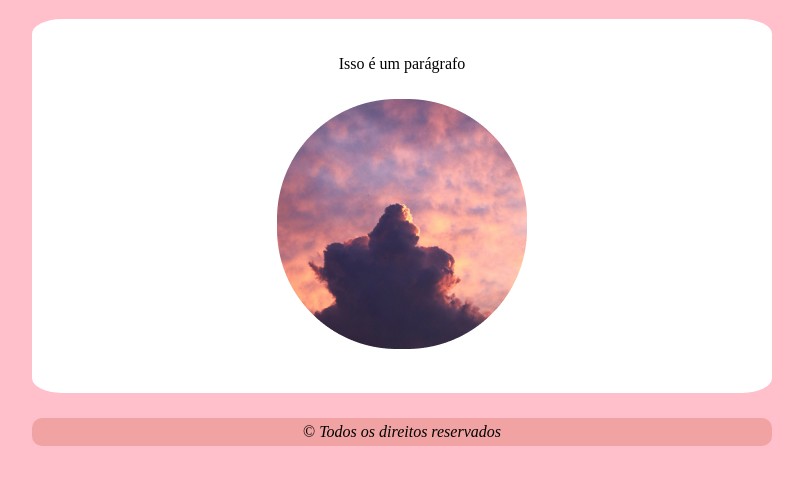
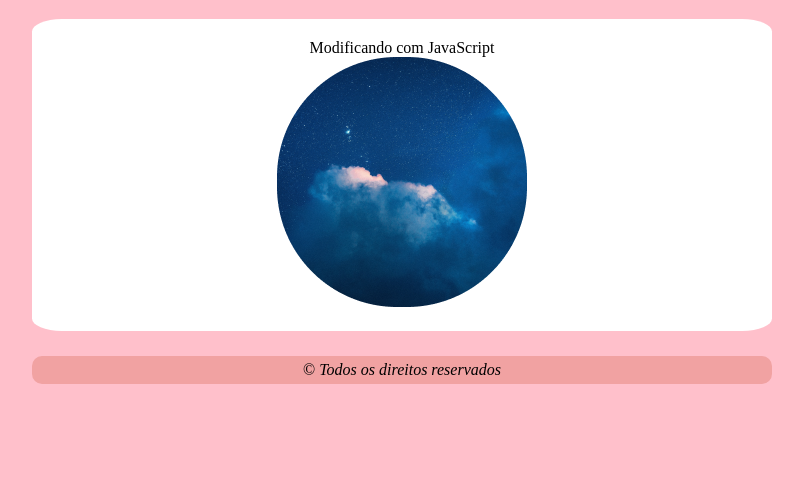
Before and after one commit to leticiaborsaro/atividade_js, a plain HTML site: page index.html in a window 1280 px wide. Shown: the part 61-546 px from the top of the page, without its empty margins (238-1041 px from the left). Drawn offline with Linux system fonts and the light colour scheme.

Commit message:
js function

```diff
--- a/index.html
+++ b/index.html
@@ -10,18 +10,18 @@
         <!-- O link do JS está no final da tag body-->
     </head>
 
-    <body>
+    <body onload="carregar()">
         <header>
             <h1> Título </h1>
         </header>
 
         <section>
-            <div>
+            <div id="msg">
                 <p> Isso é um parágrafo </p>
             </div>
 
-            <div id="div2">
-                <img src="img/morning.png"> <!-- Imagens adicionar depois (segunda)-->
+            <div>
+                <img id="img" src="img/morning.png">
             </div>
         </section>
 
--- a/script.js
+++ b/script.js
@@ -0,0 +1,6 @@
+function carregar() {
+    var msg = window.document.getElementById('msg'); // getElementById returns an element with a specified value
+    var img = window.document.querySelector('img'); // querySelector method returns the first element that matches a CSS selector
+    msg.innerHTML = 'Modificando com JavaScript'
+    img.src = 'img/night.png'
+}
```
